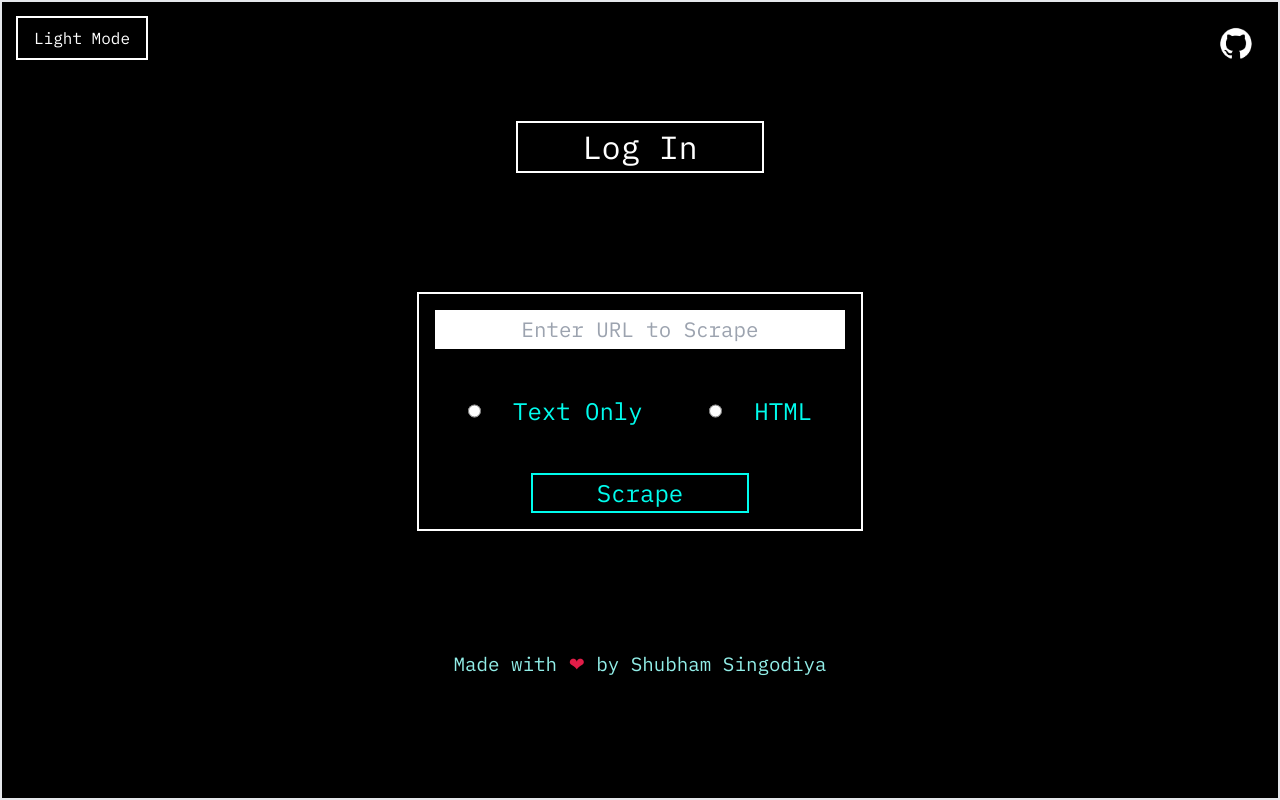
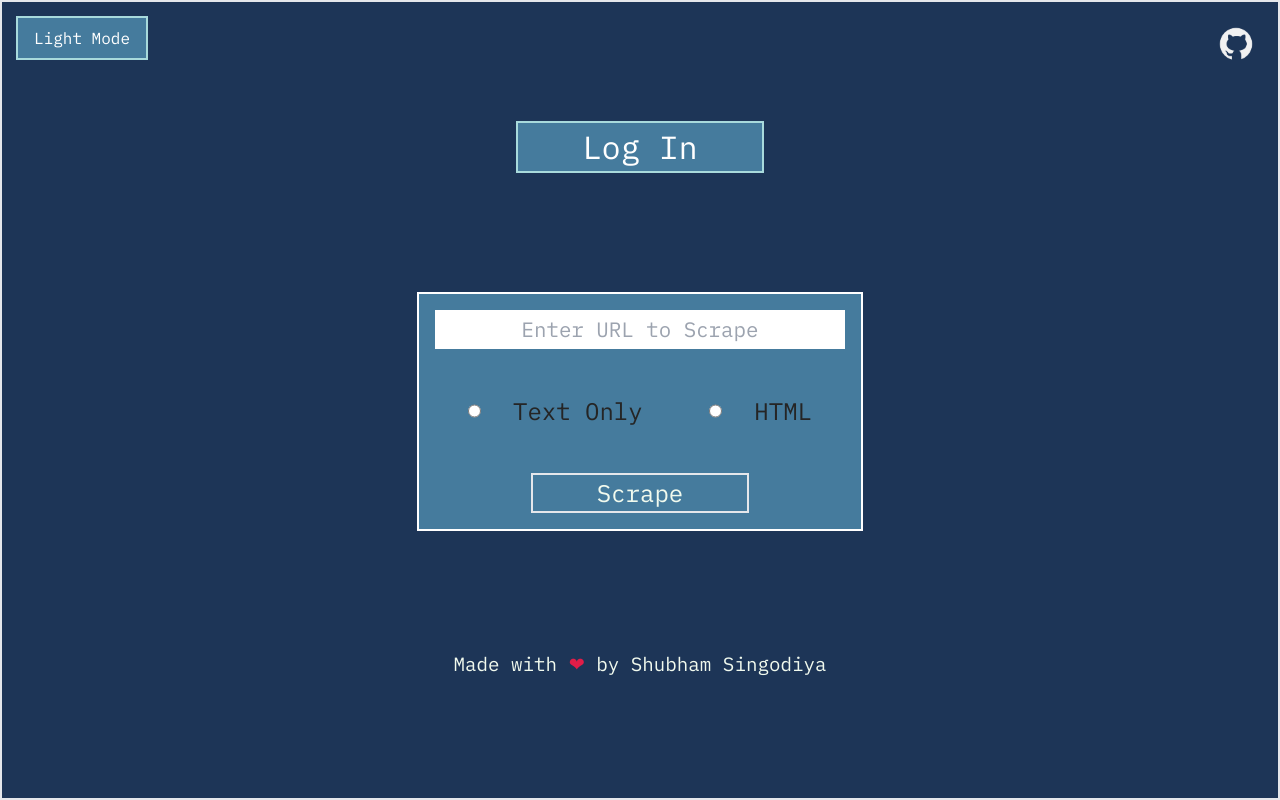
Before and after one commit to singodiyashubham87/ScrapeIt, a React (Vite) app: page / in a window 1280 px wide. Built offline with nearby package versions, Linux system fonts and the light colour scheme.

Commit message:
new colour pallet

```diff
--- a/src/pages/LandingPage.jsx
+++ b/src/pages/LandingPage.jsx
@@ -151,16 +151,16 @@ function LandingPage() {
     <>
       <div
         className={`landingContainer ${
-          darkMode ? "bg-black text-white" : "bg-white text-black"
+          darkMode ? "bg-pri text-sec" : "bg-sec text-void"
         } bg-black w-[100%] h-[100vh] font-primary relative`}
       >
         <div className="content h-[100vh] flex flex-col justify-evenly items-center border-2 border-white-700">
           <button
             onClick={() => setDarkMode(!darkMode)}
-            className={`toggleButton bg-transparent px-4 py-2 hover:bg-white  hover:text-black border-2 fixed top-0 left-0 m-4 ${
+            className={`toggleButton bg-darkb px-4 py-2 hover:bg-white  hover:text-black border-skyblue border-2 fixed top-0 left-0 m-4 ${
               darkMode
-                ? "text-white border-white"
-                : "text-black border-black hover:bg-black  hover:text-white"
+                ? "text-white border-skyblue"
+                : "text-sec border-pri hover:bg-[#1D3557]  hover:text-sec"
             }`}
           >
             {darkMode ? "Light Mode" : "Dark Mode"}
@@ -171,7 +171,7 @@ function LandingPage() {
             target="_blank" // open link in a new tab
           >
             <img
-              src={darkMode ? ghlogo : ghlogo_white}
+              src={darkMode ? ghlogo_white : ghlogo}
               alt="small_github_logo"
               className={`h-10 w-auto ${
                 darkMode
@@ -182,14 +182,14 @@ function LandingPage() {
           </Link>
           <div className="auth text-center">
             {isAuthenticated && (
-              <h1 className="greeting text-secondary text-[1rem] vvsm:text-[1.5rem] vsm:text-[1.7rem] md:text-[2.5rem] sm:text-[2rem] mb-[1rem]">
+              <h1 className="greeting text-sec text-[1rem] vvsm:text-[1.5rem] vsm:text-[1.7rem] md:text-[2.5rem] sm:text-[2rem] mb-[1rem]">
                 {getGreeting()}, {user.name}!
               </h1>
             )}
             {!isAuthenticated ? (
               <button
-                className={`bg-black text-white text-[1.5rem] sm:text-[2rem] px-[2rem] sm:px-[4rem] hover:bg-white hover:text-black border-2 ${
-                  darkMode ? "border-white" : "border-black"
+                className={`bg-darkb border-skyblue text-white text-[1.5rem] sm:text-[2rem] px-[2rem] sm:px-[4rem] hover:bg-white hover:text-black border-2 ${
+                  darkMode ? "border-skyblue" : "border-black"
                 }`}
                 onClick={() => loginWithRedirect()}
               >
@@ -197,8 +197,8 @@ function LandingPage() {
               </button>
             ) : (
               <button
-                className={`bg-black text-white text-[1.5rem] sm:text-[2rem] px-[2rem] sm:px-[4rem] hover:bg-white hover:text-black border-2 border-white-700 ${
-                  darkMode ? "border-white" : "border-black"
+                className={`bg-darkb border-skyblue text-white text-[1.5rem] sm:text-[2rem] px-[2rem] sm:px-[4rem] hover:bg-white hover:text-black border-2 border-white-700 ${
+                  darkMode ? "border-skyblue" : "border-black"
                 }`}
                 onClick={() =>
                   logout({ logoutParams: { returnTo: window.location.origin } })
@@ -211,7 +211,7 @@ function LandingPage() {
 
           <div
             className={`inputBox h-[25%] md:h-[30%] w-[90%] sm:w-[70%] md:w-[60%] lg:w-[50%] xl:w-[35%] 2xl:w-[30%] flex flex-col items-center justify-between border-2 p-4 ${
-              darkMode ? "bg-black border-white" : "border-black bg-black"
+              darkMode ? "bg-darkb border-white" : "border-skyblue bg-darkb"
             }`}
           >
             <input
@@ -231,7 +231,7 @@ function LandingPage() {
                   onChange={() => setSelectedRadioButton("true")}
                 />
                 <label
-                  className="text-primary text-[1.2rem] vsm:text-[1.5rem] md:text-[2rem]"
+                  className="text-void text-[1.2rem] vsm:text-[1.5rem] md:text-[2rem]"
                   htmlFor="textOnly"
                 >
                   Text Only
@@ -247,7 +247,7 @@ function LandingPage() {
                   onChange={() => setSelectedRadioButton("true")}
                 />
                 <label
-                  className="text-primary text-[1.2rem] vsm:text-[1.5rem] md:text-[2rem]"
+                  className="text-void text-[1.2rem] vsm:text-[1.5rem] md:text-[2rem]"
                   htmlFor="radioHtml"
                 >
                   HTML
@@ -256,7 +256,7 @@ function LandingPage() {
             </div>
             <button
               onClick={handleScrapeClick}
-              className="bg-transparent text-[1.2rem] vsm:text-[1.5rem] md:text-[2rem] text-primary px-16 hover:bg-primary hover:text-black border-2 border-primary"
+              className="bg-transparent text-[1.2rem] vsm:text-[1.5rem] md:text-[2rem] text-sec px-16 hover:bg-sec hover:text-black border-2 border-primary"
             >
               Scrape
             </button>
@@ -265,7 +265,7 @@ function LandingPage() {
           </div>
           <h3
             className={`text-[1rem] vsm:text-[1.2rem] md:text-[2rem] sm:text-[1.5rem] ${
-              darkMode ? "text-secondary" : "text-black"
+              darkMode ? "text-sec" : "text-void b"
             }`}
           >
             Made with <span className="text-rose-600">&#x2764;</span> by Shubham
--- a/tailwind.config.js
+++ b/tailwind.config.js
@@ -4,22 +4,26 @@ export default {
   theme: {
     extend: {
       colors: {
-        primary: '#00FCED',
-        secondary: '#92EEE8'
+        sec: "#F1FAEE",
+        pri: "#1D3557",
+        red: "#E63946",
+        skyblue: "#A8DADC",
+        darkb: "#457B9D",
+        void: "#252525",
       },
       fontFamily: {
-        primary: 'IBM Plex Mono',
+        primary: "IBM Plex Mono",
       },
       screens: {
-        'vsm': '406px',
-        'vvsm': '100px',
-        'ghlogo-vsm': {'min': '406px', 'max': '640px'},
-        'ghlogo-vvsm': {'min': '100px', 'max': '406px'}
+        vsm: "406px",
+        vvsm: "100px",
+        "ghlogo-vsm": { min: "406px", max: "640px" },
+        "ghlogo-vvsm": { min: "100px", max: "406px" },
       },
     },
     animation: {
-      'spin': 'spin 2s linear infinite',
-    }
+      spin: "spin 2s linear infinite",
+    },
   },
   plugins: [],
-}
+};
```
Also changed, not shown: src/index.css (+3 -4 lines), src/assets/images/ghlogo.png, src/assets/images/ghlogo_white.png.
